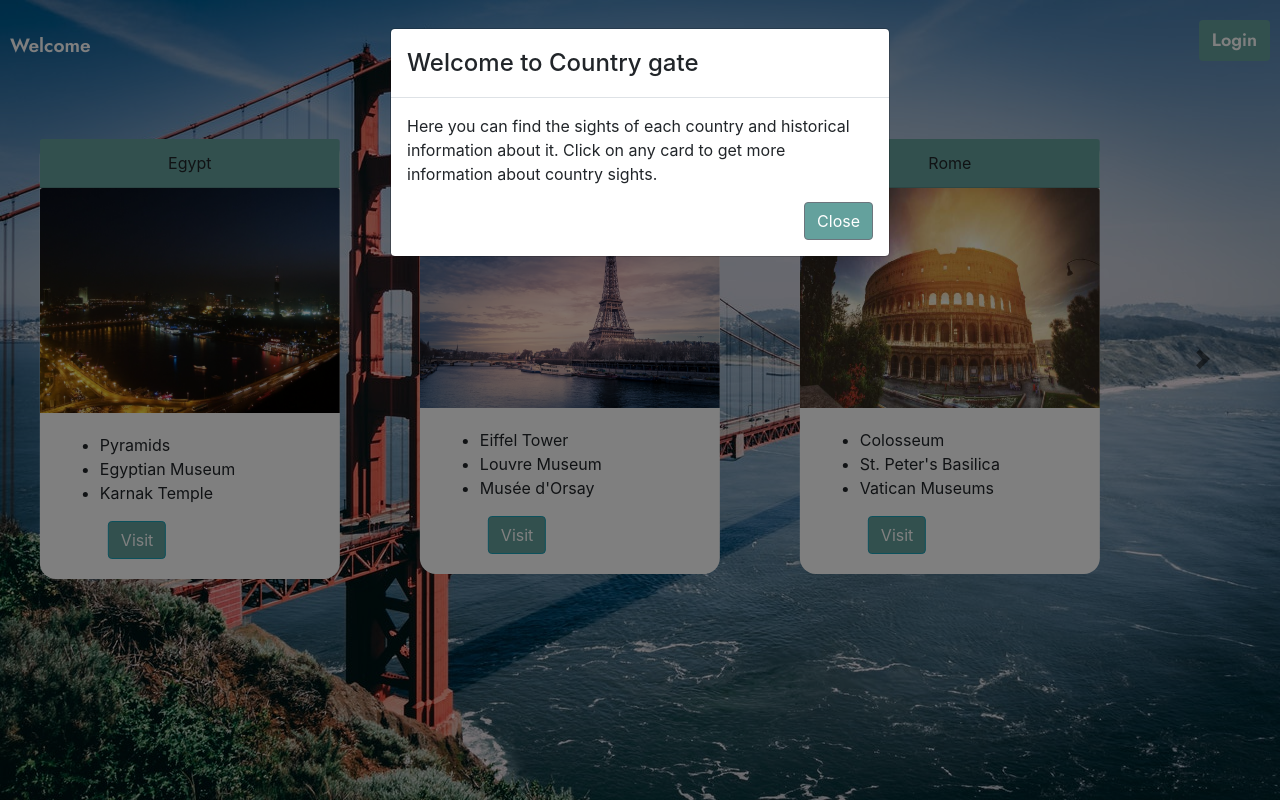
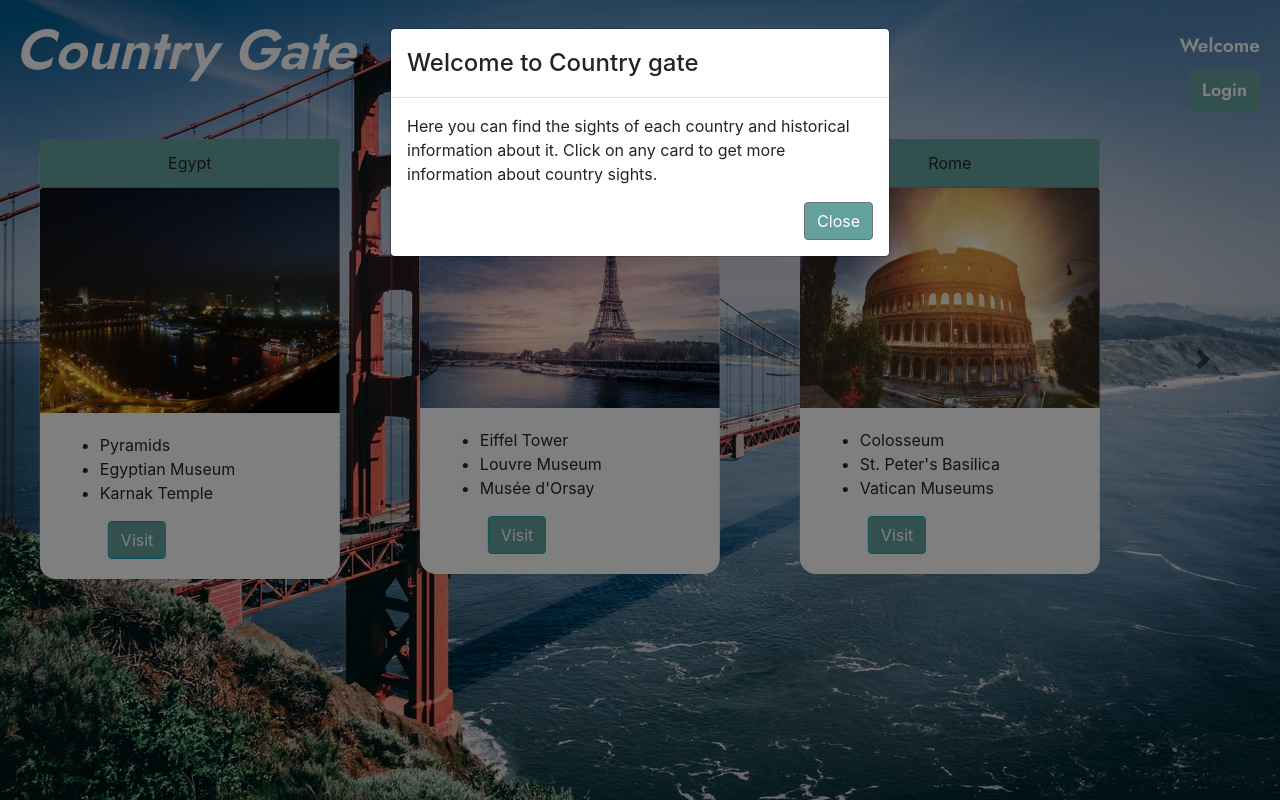
Before and after one commit to ahmad307/Country-Gate, a plain HTML site: page MainPage.html in a window 1280 px wide. Drawn offline with nearby package versions, Linux system fonts and the light colour scheme.

Commit message:
Update Header style in MainPage

```diff
--- a/MainPage.html
+++ b/MainPage.html
@@ -55,8 +55,8 @@
 
       .topLeftCorner{
       position:absolute;
-      top:20px;
-      right:10px;
+      top:70px;
+      right:20px;
       color:white;
       font-size:large;
       font-family: Jost;
@@ -67,7 +67,7 @@
     .topRightCorner{
       position:absolute;
       top:20px;
-      left:10px;
+      right:20px;
       color: white;
       font-size:larger;
       font-weight: bold;
@@ -122,7 +122,7 @@
     <div class="container-fluid">
         <div class="row">
             <div class="col-sm-12">
-                <h1 class="projectTitle text-center text-black mt-3 font-italic font-weight-bold">Country Gate</h1>
+                <h1 class="projectTitle text-left text-white mt-3 font-italic font-weight-bold">Country Gate</h1>
                 <button id="logoutButton" class="btn topLeftCorner" type="button"></button>
                 <label id="userSalutation" class="topRightCorner"></label>
                 <div id="inam" class="carousel slide" data-ride="carousel">
@@ -170,7 +170,7 @@
 
                   </div>
                   <div class="col-sm-12 col-lg-4 ">
-                    <div class="card " data-toggle="popover "
+                    <div class="card " data-toggle="popover"
                       data-content="Rome is the capital city and a special comune of Italy The city has been a major human settlement for over two millennia. With 2,844,395 residents "
                       style="width: 300px;margin: auto; ">
                       <div class="card-header text-center text-black bg-warning ">
@@ -203,7 +203,7 @@
               <div class="container ">
                 <div class="row row mt-5 ">
                   <div class="col-sm-12 col-lg-4 ">
-                    <div class="card " data-toggle="popover "
+                    <div class="card " data-toggle="popover"
                       data-content="Germany is a country in Central and Western Europe. It lies between the Baltic and North seas to the north, and the Alps to the south. "
                       style="width: 300px; margin: auto; ">
                       <div class="card-header text-center text-black bg-warning ">
@@ -226,7 +226,7 @@
 
                   </div>
                   <div class="col-sm-12 col-lg-4 ">
-                    <div class="card " data-toggle="popover "
+                    <div class="card " data-toggle="popover"
                       data-content="Russia is a transcontinental country located in Eastern Europe and Northern Asia. It is the largest country in the world by area, spanning more than one-eighth of the Earth 's inhabited land area."
                       style="width: 300px; margin: auto; ">
                       <div class="card-header text-center text-black bg-warning">
```
